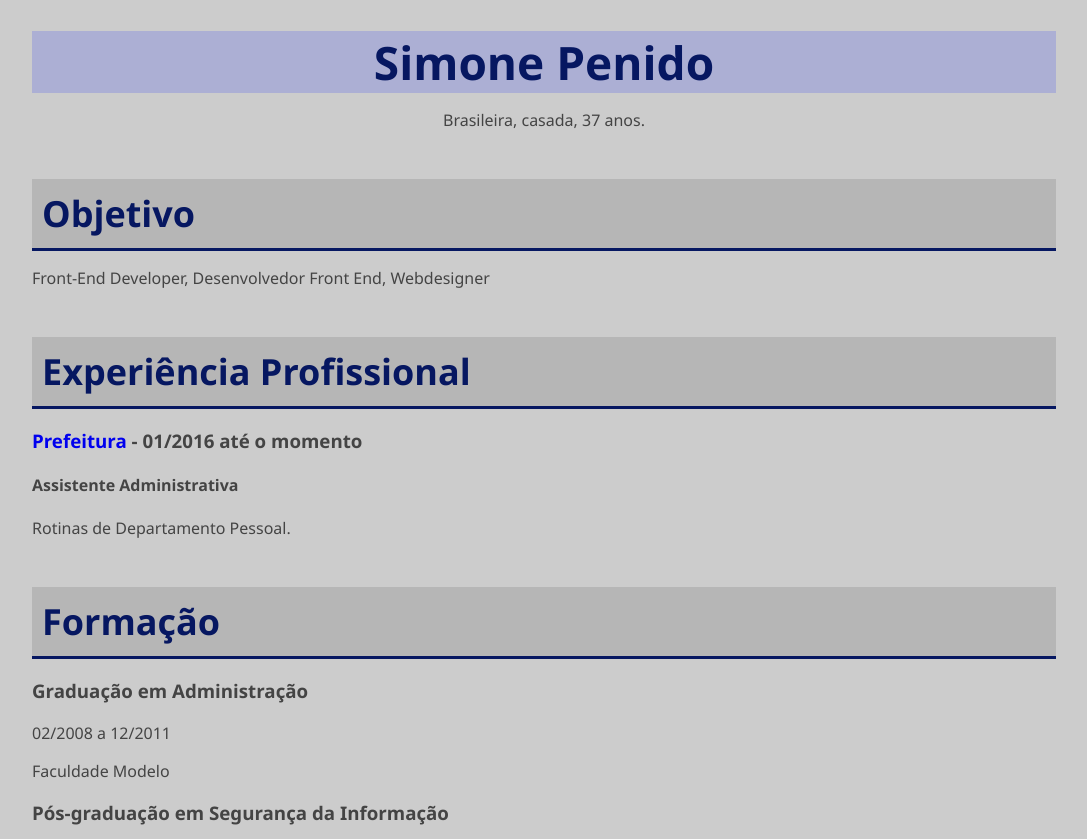
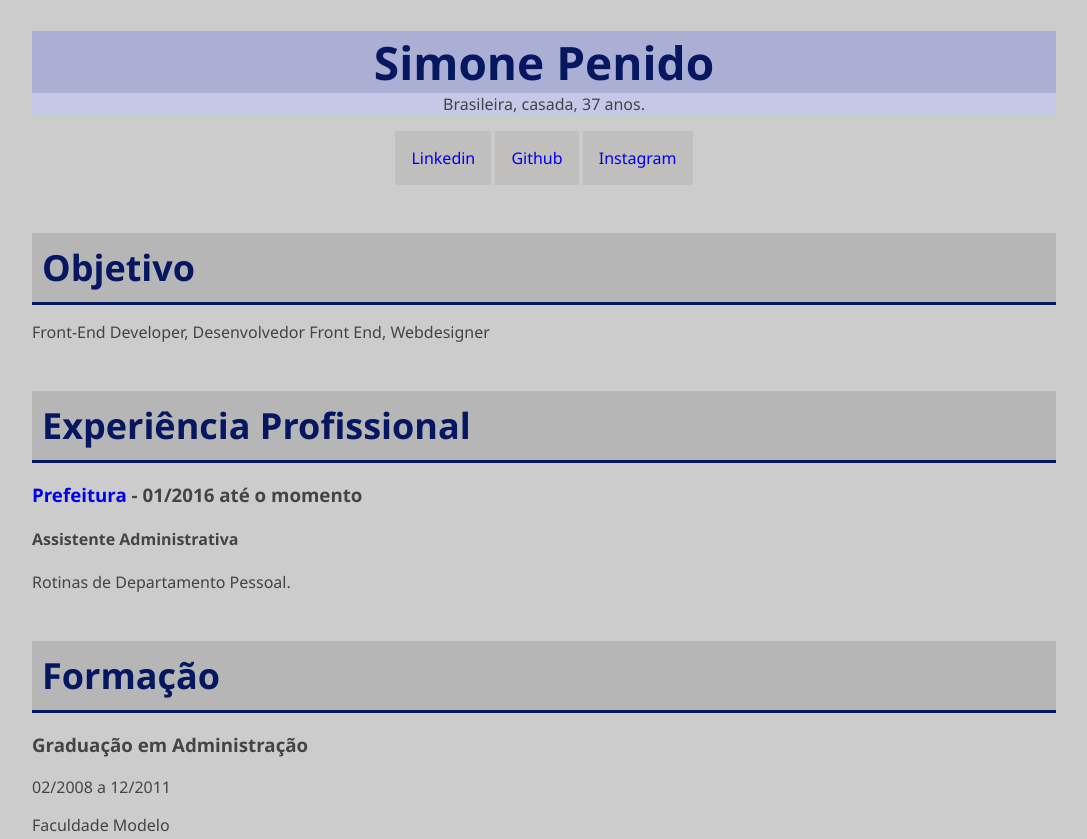
Before and after one commit to SimonePenido/Curriculo_Simone, a plain HTML site: page index.html in a window 1280 px wide. Shown: the top 839 px of the page, without its empty margins (96-1183 px from the left). Drawn offline with Linux system fonts and the light colour scheme.

Commit message:
Update index.html

```diff
--- a/index.html
+++ b/index.html
@@ -10,8 +10,13 @@
 </head>
 <body>
     <h1>Simone Penido</h1>
-    <p class="center">Brasileira, casada, 37 anos.</p>
+    <p class="center subtitle">Brasileira, casada, 37 anos.</p>
 
+    <ul class="menu">
+        <li><a href="#">Linkedin</a></li>
+        <li><a href="#">Github</a></li>
+        <li><a href="#">Instagram</a></li>
+    </ul>
 
     <h2>Objetivo</h2>
 
```
